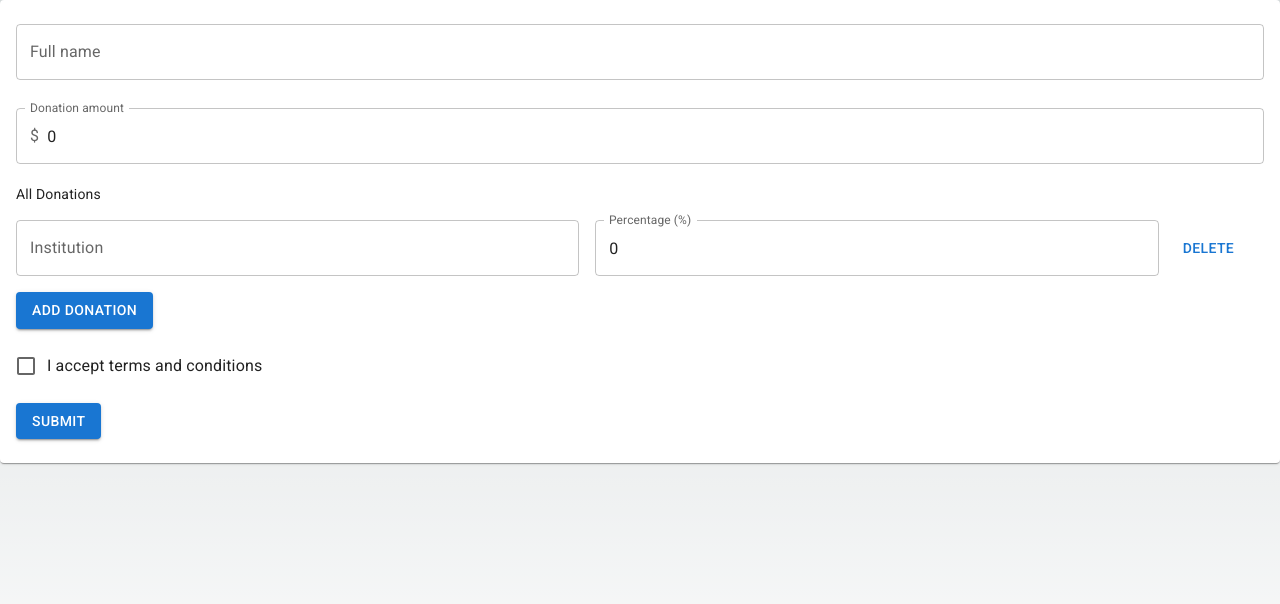
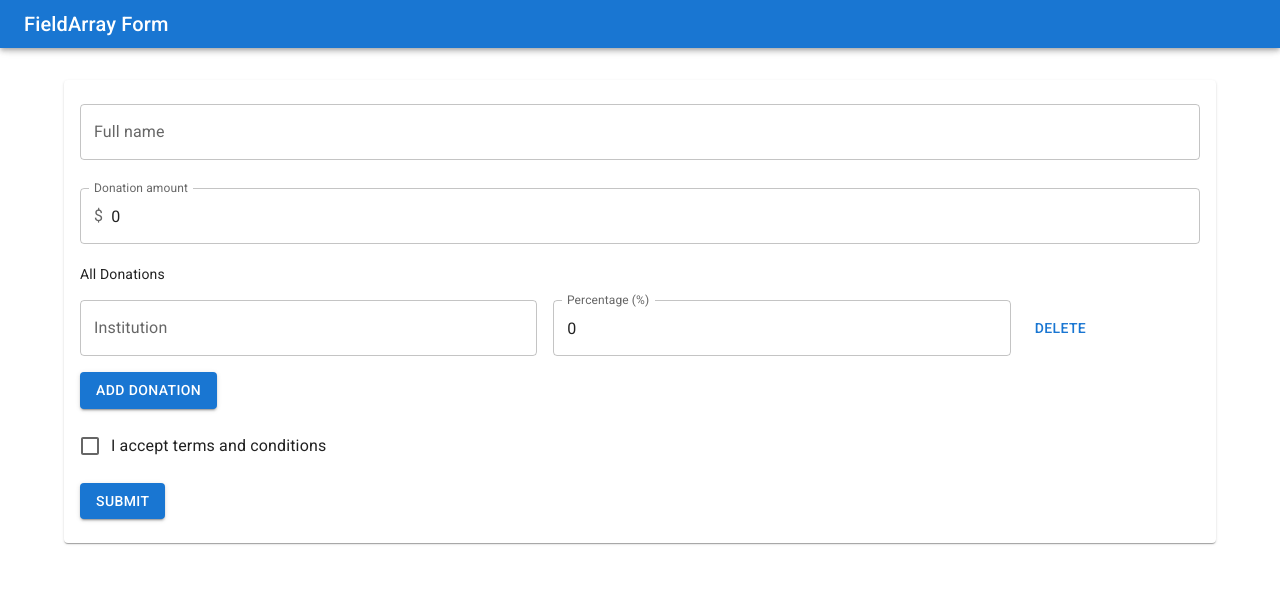
Before and after one commit to BatuhanBudak/fieldarray-form, a Next.js app: page / in a window 1280 px wide. Shown: the top 604 px of the page. Built offline with nearby package versions, Linux system fonts and the light colour scheme.

Commit message:
Create yup resolver for fields

```diff
--- a/package.json
+++ b/package.json
@@ -11,6 +11,7 @@
   "dependencies": {
     "@emotion/react": "^11.10.5",
     "@emotion/styled": "^11.10.5",
+    "@hookform/resolvers": "^2.9.10",
     "@mui/material": "^5.11.1",
     "@next/font": "13.0.7",
     "@types/node": "18.11.17",
@@ -22,6 +23,7 @@
     "react": "18.2.0",
     "react-dom": "18.2.0",
     "react-hook-form": "^7.41.0",
-    "typescript": "4.9.4"
+    "typescript": "4.9.4",
+    "yup": "^0.32.11"
   }
 }
--- a/pages/_app.tsx
+++ b/pages/_app.tsx
@@ -1,6 +1,36 @@
-import '../styles/globals.css'
-import type { AppProps } from 'next/app'
+import "../styles/globals.css";
+import type { AppProps } from "next/app";
+import Head from "next/head";
+import {
+  AppBar,
+  Box,
+  Container,
+  CssBaseline,
+  Toolbar,
+  Typography,
+} from "@mui/material";
 
 export default function App({ Component, pageProps }: AppProps) {
-  return <Component {...pageProps} />
+  return (
+    <>
+      <Head>
+        <title>Multi-Step Form</title>
+        <meta
+          name="viewport"
+          content="minimum-scale=1, initial-scale=1, width=device-width"
+        />
+      </Head>
+      <AppBar position="fixed">
+        <Toolbar variant="dense">
+          <Typography variant="h6">FieldArray Form</Typography>
+        </Toolbar>
+      </AppBar>
+      <CssBaseline />
+      <Container>
+        <Box marginTop={10}>
+          <Component {...pageProps} />
+        </Box>
+      </Container>
+    </>
+  );
 }
--- a/src/components/FieldArray.tsx
+++ b/src/components/FieldArray.tsx
@@ -12,6 +12,8 @@ import {
 } from "@mui/material";
 import React from "react";
 import { useForm, useFieldArray, Controller } from "react-hook-form";
+import { fieldArraySchema } from "./ValidationSchema";
+import { yupResolver } from "@hookform/resolvers/yup";
 
 const emptyDonation = { institution: "", percentage: 0 };
 
@@ -24,9 +26,9 @@ type FormValues = {
 
 const FieldArray = () => {
   const {
-    register,
     control,
     formState: { isSubmitted, isSubmitting, errors },
+    handleSubmit,
   } = useForm<FormValues>({
     defaultValues: {
       fullName: "",
@@ -34,6 +36,7 @@ const FieldArray = () => {
       termsAndConditions: false,
       donations: [emptyDonation],
     },
+    resolver: yupResolver(fieldArraySchema),
   });
 
   const { fields, remove, append } = useFieldArray({
@@ -41,10 +44,15 @@ const FieldArray = () => {
     control,
   });
 
+  async function onSubmit(data: FormValues) {
+    console.log("data", data);
+    return new Promise((res) => setTimeout(res, 2500));
+  }
+  console.log("errors", errors);
   return (
     <Card>
       <CardContent>
-        <form>
+        <form onSubmit={handleSubmit(onSubmit)}>
           <Grid container direction="column" spacing={2}>
             <Grid item>
               <Controller
@@ -70,6 +78,7 @@ const FieldArray = () => {
                 render={({ field }) => (
                   <TextField
                     {...field}
+                    type="number"
                     InputProps={{
                       startAdornment: (
                         <InputAdornment position="start">$</InputAdornment>
@@ -96,7 +105,7 @@ const FieldArray = () => {
                 spacing={2}
                 alignItems="center"
               >
-                <Grid container item spacing={2} xs={12} sm={11} key={field.id}>
+                <Grid container item spacing={2} xs={12} sm={10} key={field.id}>
                   <Grid item xs={12} sm={6}>
                     <Controller
                       name={`donations.${i}.institution` as const}
@@ -129,7 +138,7 @@ const FieldArray = () => {
                     />
                   </Grid>
                 </Grid>
-                <Grid item xs={12} sm="auto">
+                <Grid item xs={12} sm={1}>
                   <Button
                     disabled={isSubmitted || isSubmitting}
                     onClick={() => remove(i)}
@@ -143,6 +152,7 @@ const FieldArray = () => {
             <Grid item>
               <Button
                 type="button"
+                disabled={isSubmitting || isSubmitted}
                 variant="contained"
                 onClick={() => append(emptyDonation)}
               >
@@ -157,7 +167,17 @@ const FieldArray = () => {
                   <FormControlLabel
                     {...field}
                     control={<Checkbox />}
-                    label="I accept terms and conditions"
+                    label={
+                      <Typography
+                        color={
+                          errors.termsAndConditions?.message
+                            ? "error"
+                            : "default"
+                        }
+                      >
+                        I accept terms and conditions
+                      </Typography>
+                    }
                   />
                 )}
               ></Controller>
@@ -172,11 +192,7 @@ const FieldArray = () => {
                   isSubmitting ? <CircularProgress size="0.9rem" /> : undefined
                 }
               >
-                {isSubmitting
-                  ? "Submitting"
-                  : isSubmitted
-                  ? "Submited"
-                  : "Submit"}
+                {isSubmitting ? "Submitting" : "Submit"}
               </Button>
             </Grid>
           </Grid>
--- /dev/null
+++ b/src/components/ValidationSchema.ts
@@ -0,0 +1,51 @@
+import * as yup from "yup";
+
+export const fieldArraySchema = yup.object().shape({
+  fullName: yup
+    .string()
+    .required("Your name is required")
+    .matches(/^([^0-9]*)$/, "First name should not contain numbers")
+    .min(3, "Your name must be at lest 3 characters long")
+    .max(15, "Your name must be 15 characters at the most"),
+  donationAmount: yup
+    .number()
+    .required("Donation amount is required")
+    .transform((value) =>
+      isNaN(value) || value === null || value === undefined ? 0 : value
+    )
+    .min(10, "Donation amount must be greater than or equal to 10"),
+  termsAndConditions: yup.boolean().required().isTrue(),
+  donations: yup
+    .array(
+      yup.object({
+        institution: yup
+          .string()
+          .required("Institution name is needed")
+          .min(3, "Institution name needs to be at least 3 characters long")
+          .max(10, "Institution name needs to be at most 10 characters long"),
+        percentage: yup
+          .number()
+          .required("Percentage is needed")
+          .min(1, "Percentage needs to be at least 1%")
+          .max(100, "Percentage can be at most 100%"),
+      })
+    )
+    .min(1, "You need to provide at least 1 instution")
+    .max(3, "You can provide 3 instutions at max")
+    .test((donations) => {
+      const sum = donations?.reduce(
+        (acc, curr) => acc + (curr.percentage || 0),
+        0
+      );
+
+      if (sum !== 100) {
+        return new yup.ValidationError(
+          `Percentage should be 100%, but you have ${sum}%`,
+          undefined,
+          "donations"
+        );
+      }
+
+      return true;
+    }),
+});
```
Also changed, not shown: 1 other file (tests, documents, lock files or other folders).
